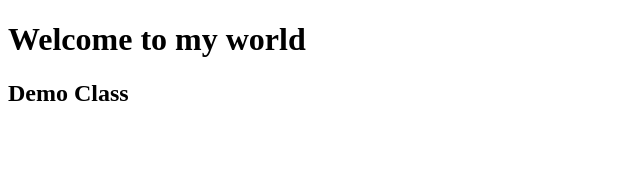
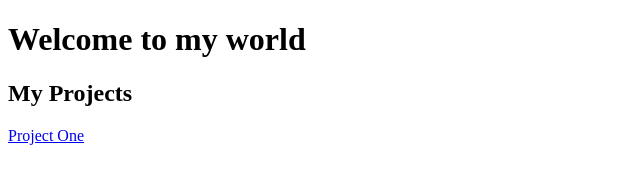
Before and after one commit to show92/show92.github.io, a plain HTML site: page index.html in a window 1280 px wide. Shown: the whole page, without its empty margins (0-640 px from the left). Drawn offline with Linux system fonts and the light colour scheme.

Commit message:
Update index.html

```diff
--- a/index.html
+++ b/index.html
@@ -8,6 +8,7 @@
 </head>
 <body>
     <h1>Welcome to my world</h1>
-    <h2>Demo Class</h2>
+    <h2>My Projects</h2>
+    <a href="https://show92.github.io/project1">Project One</a>
 </body>
 </html>
```
